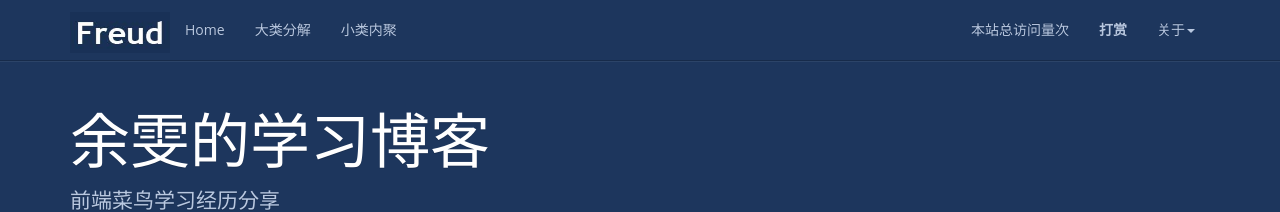
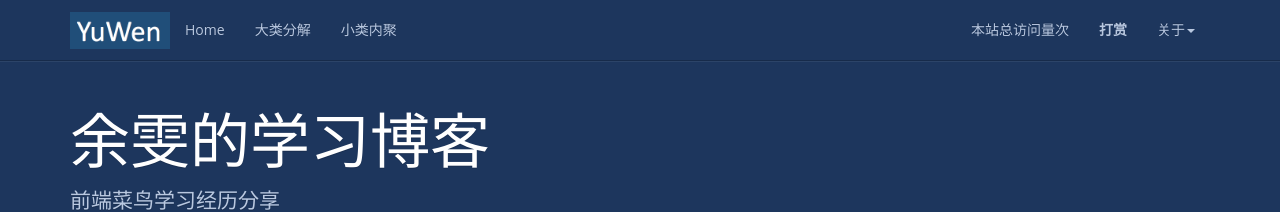
Before and after one commit to yuwen1687/yuwen1687.github.io, a Jekyll site: the page built from index.html, in a window 1280 px wide. Shown: the top 212 px of the page. Built offline with Jekyll 4.4.1, drawn with Linux system fonts in a browser that asks for light colours; nearby versions of some CDN libraries; a script that is not in the unit is left out; the list of posts is cut into pages by our own code; comment, search, counter and statistics services are not loaded.

Commit message:
Header图片修改

```diff
--- a/_includes/header.html
+++ b/_includes/header.html
@@ -7,7 +7,7 @@
         <span class="icon-bar"></span>
       </button>
       <a href="/" class="navbar-brand">
-        <img src="{{ '/styles/images/logo.jpg' | prepend: site.baseurl }}">
+        <img src="{{ '/styles/images/logo.png' | prepend: site.baseurl }}">
       </a>
     </div>
     <nav class="collapse navbar-collapse bs-navbar-collapse" role="navigation">
```
Also changed, not shown: styles/images/logo.jpg (deleted), styles/images/logo.png (added).
